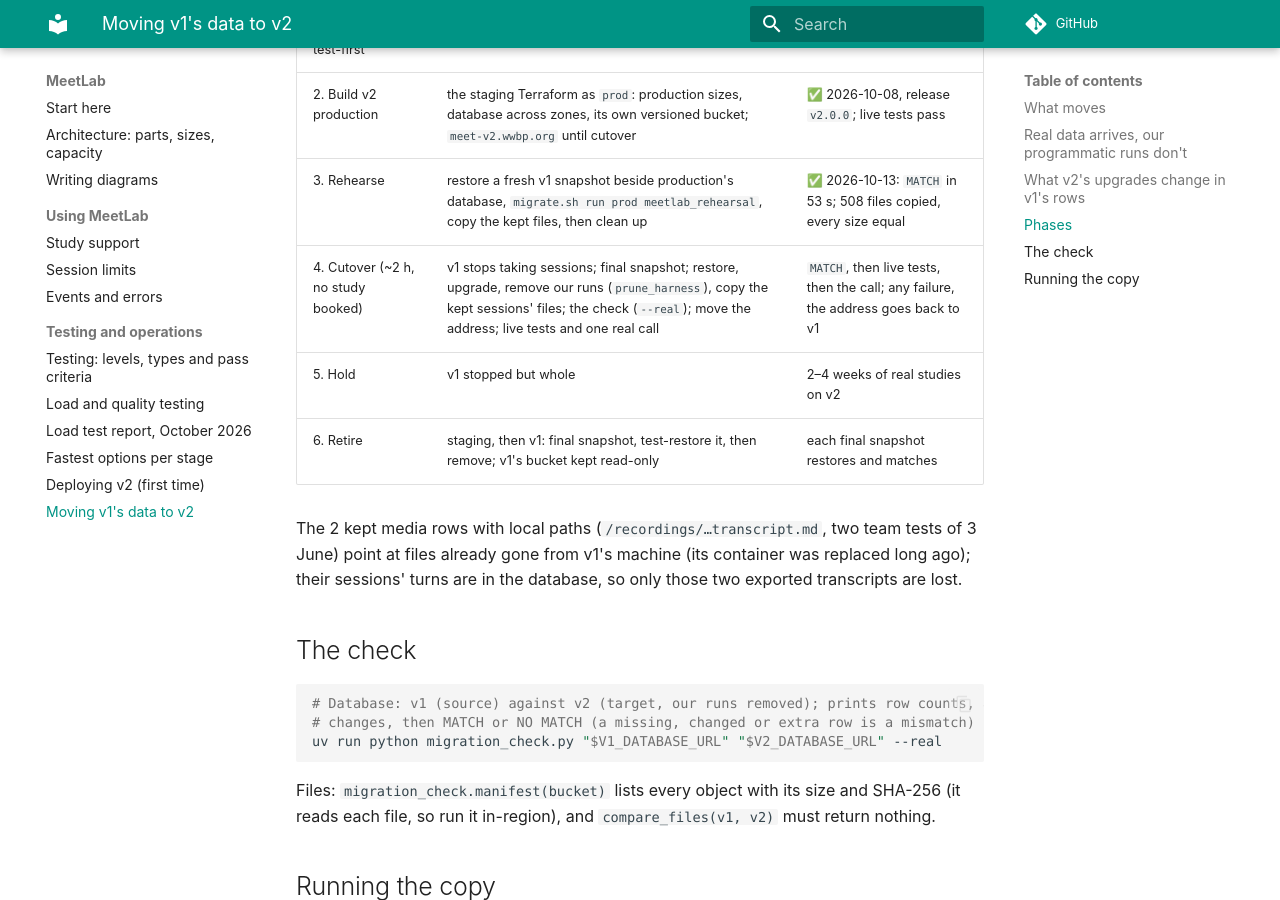
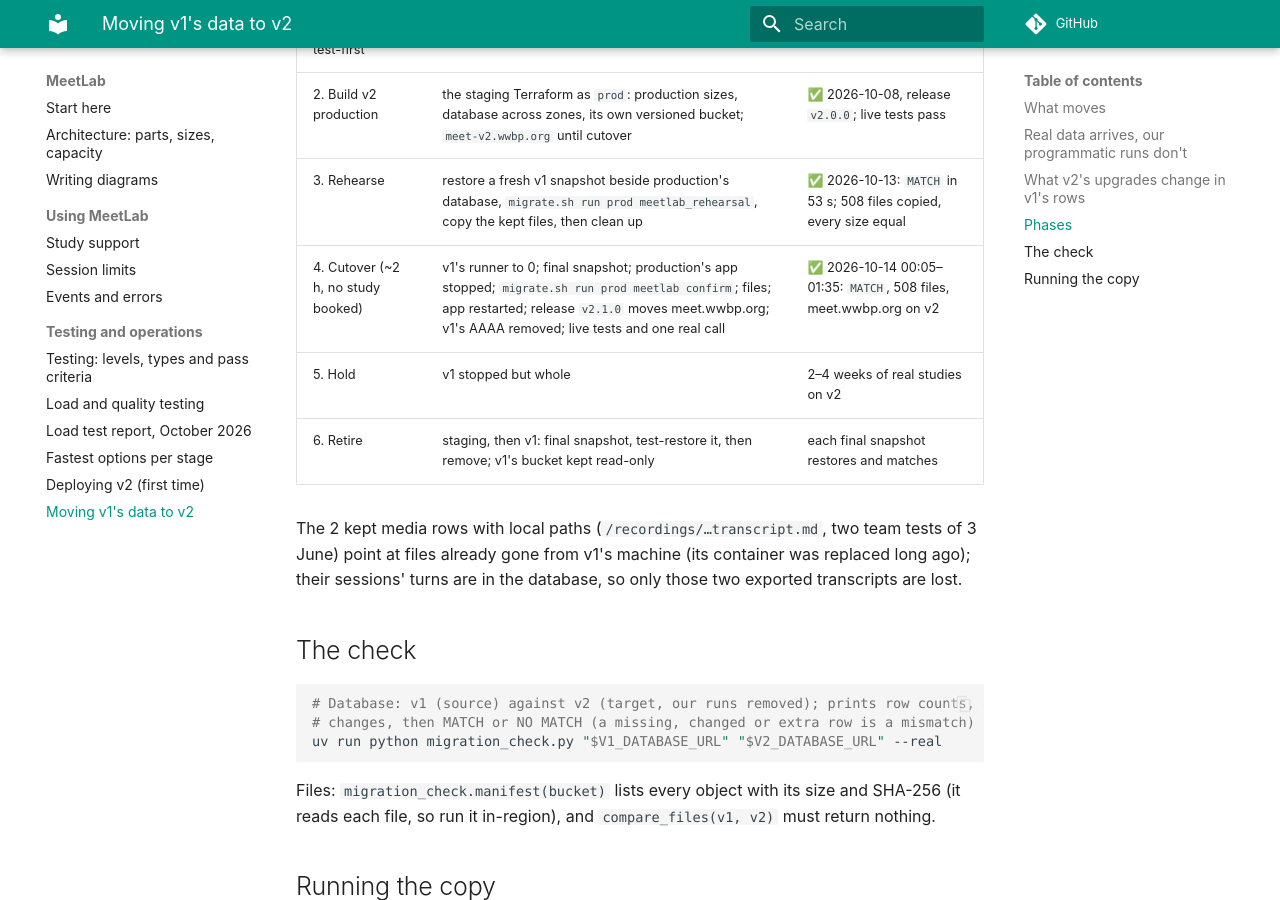
Before and after one commit to wwbp/MeetLab, an MkDocs documentation site: the page built from docs/v1-to-v2-migration.md, in a window 1280 px wide and 900 px high, scrolled down 1780 px. Built offline with MkDocs 1.6.1 and Material for MkDocs 9.7.7, drawn with Linux system fonts in a browser that asks for light colours; comment, search, counter and statistics services are not loaded.

Commit message:
test(acceptance): video_recording in its own room with auto-record off; the cutover in the ledger
Production now carries v1's Bot settings (global auto-record on), so Record answered 409
(already recording) on meet.wwbp.org; the scenario now tests the button in a room with
auto-record off. Red on v2.1.0's live tests, green on production at 01:29. Ledger: the
cutover's manual actions and rollback; migration plan phase 4 done.

Co-Authored-By: Claude Opus 5.5 (1M context) <noreply@anthropic.com>

```diff
--- a/docs/v1-to-v2-migration.md
+++ b/docs/v1-to-v2-migration.md
@@ -53,7 +53,7 @@ fails if anything else differs. It also proves the check catches a lost row and
 | 1. The check, test-first | `migration_check.py` and its test | ✅ green in CI |
 | 2. Build v2 production | the staging Terraform as `prod`: production sizes, database across zones, its own versioned bucket; `meet-v2.wwbp.org` until cutover | ✅ 2026-10-08, release `v2.0.0`; live tests pass |
 | 3. Rehearse | restore a fresh v1 snapshot beside production's database, `migrate.sh run prod meetlab_rehearsal`, copy the kept files, then clean up | ✅ 2026-10-13: `MATCH` in 53 s; 508 files copied, every size equal |
-| 4. Cutover (~2 h, no study booked) | v1 stops taking sessions; final snapshot; restore, upgrade, remove our runs (`prune_harness`), copy the kept sessions' files; the check (`--real`); move the address; live tests and one real call | `MATCH`, then live tests, then the call; any failure, the address goes back to v1 |
+| 4. Cutover (~2 h, no study booked) | v1's runner to 0; final snapshot; production's app stopped; `migrate.sh run prod meetlab confirm`; files; app restarted; release `v2.1.0` moves meet.wwbp.org; v1's AAAA removed; live tests and one real call | ✅ 2026-10-14 00:05–01:35: `MATCH`, 508 files, meet.wwbp.org on v2 |
 | 5. Hold | v1 stopped but whole | 2–4 weeks of real studies on v2 |
 | 6. Retire | staging, then v1: final snapshot, test-restore it, then remove; v1's bucket kept read-only | each final snapshot restores and matches |
 
```
Also changed, not shown: infra/v2/LEDGER.md (+1 -0 lines), 1 other file.
